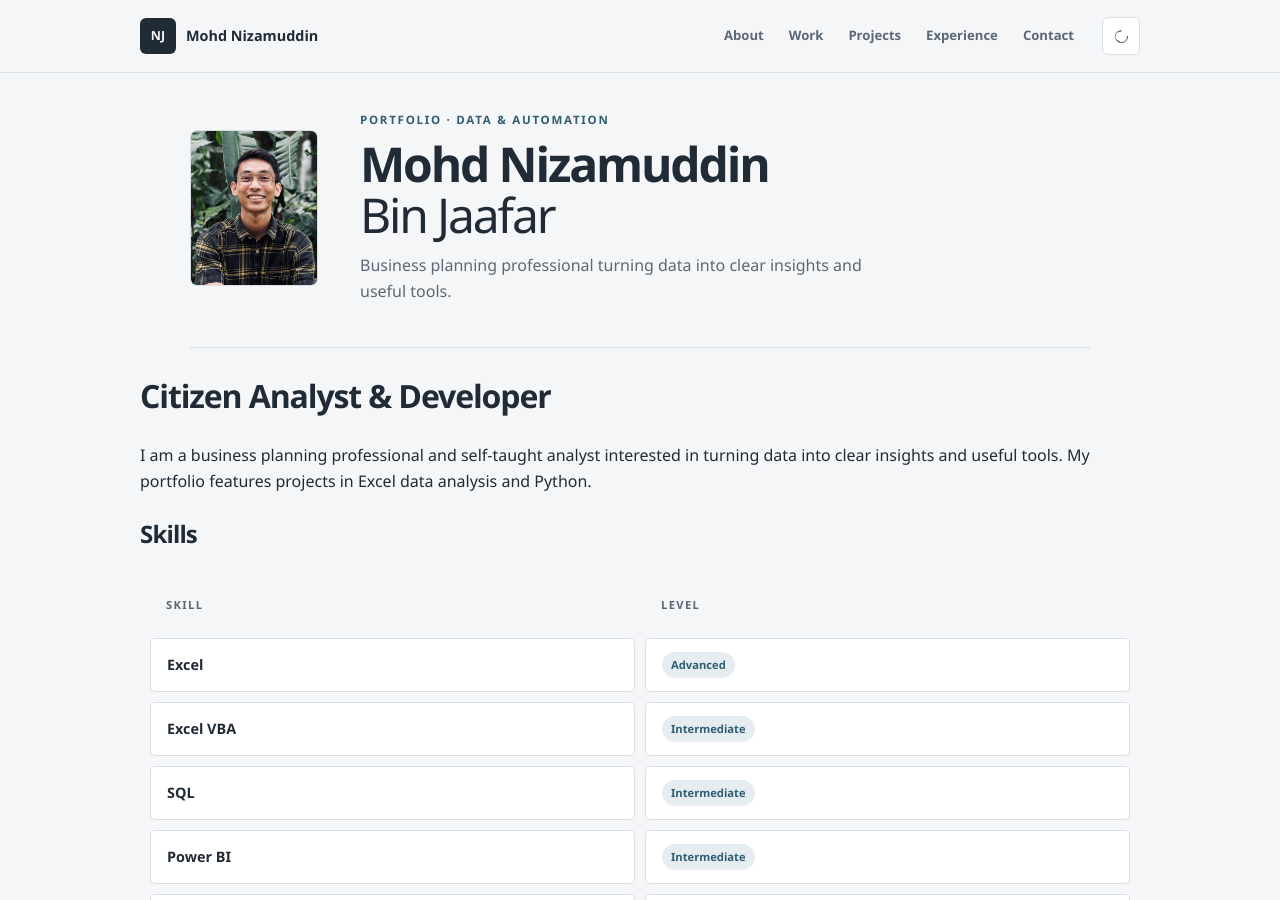
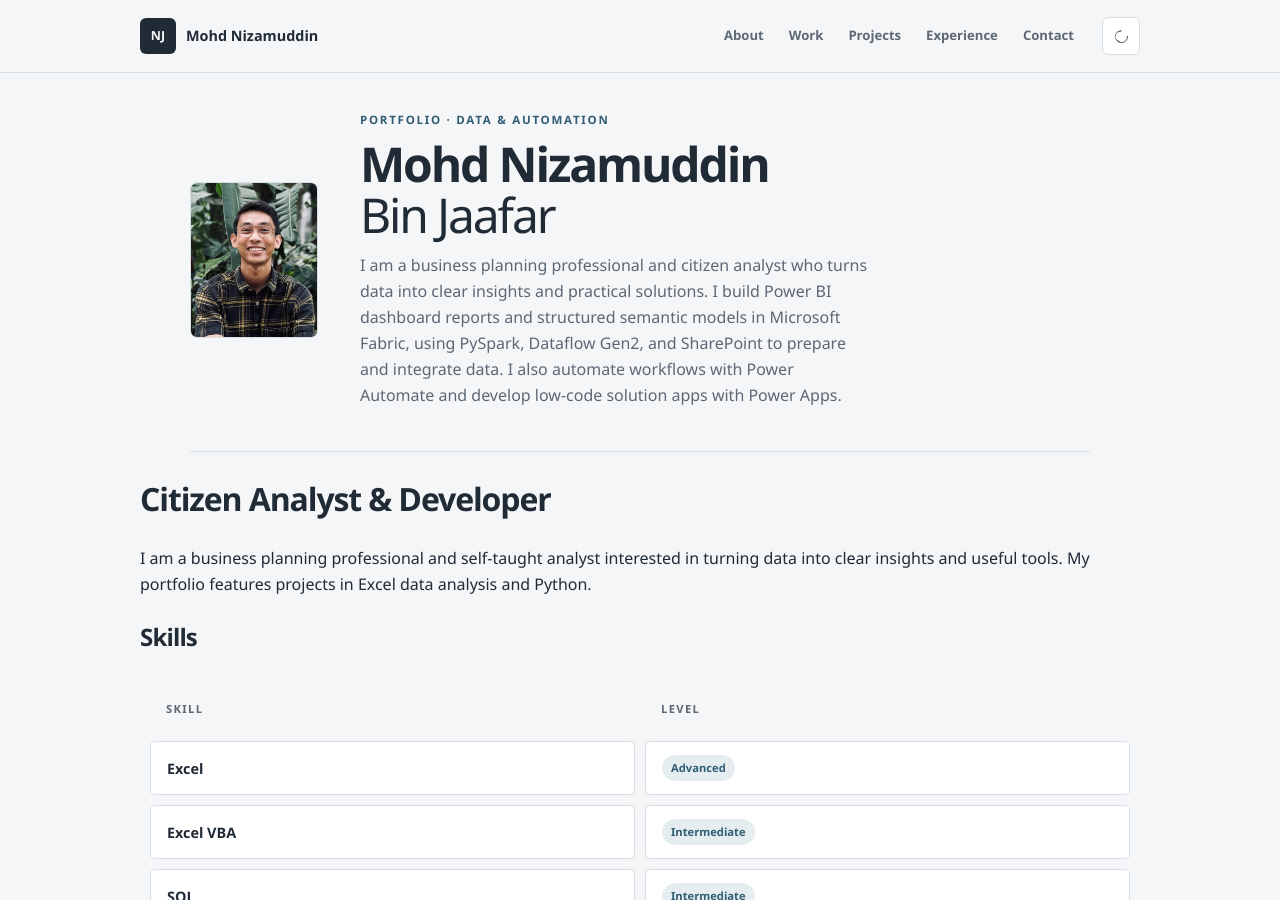
Before and after one commit to mdnizamjaafar/portfolio, a Jekyll site: the page built from README.md, in a window 1280 px wide and 900 px high. Built offline with Jekyll 4.4.1, drawn with Linux system fonts in a browser that asks for light colours; our own code applies the rules of GitHub Pages for plain Markdown files.

Commit message:
Update actual homepage profile description

```diff
--- a/_layouts/default.html
+++ b/_layouts/default.html
@@ -39,7 +39,7 @@
         <div class="home-profile-copy">
           <p class="eyebrow">Portfolio · Data &amp; automation</p>
           <h2>Mohd Nizamuddin<br><em>Bin Jaafar</em></h2>
-          <p>Business planning professional turning data into clear insights and useful tools.</p>
+          <p>I am a business planning professional and citizen analyst who turns data into clear insights and practical solutions. I build Power BI dashboard reports and structured semantic models in Microsoft Fabric, using PySpark, Dataflow Gen2, and SharePoint to prepare and integrate data. I also automate workflows with Power Automate and develop low-code solution apps with Power Apps.</p>
         </div>
       </section>
       {% endunless %}
```
